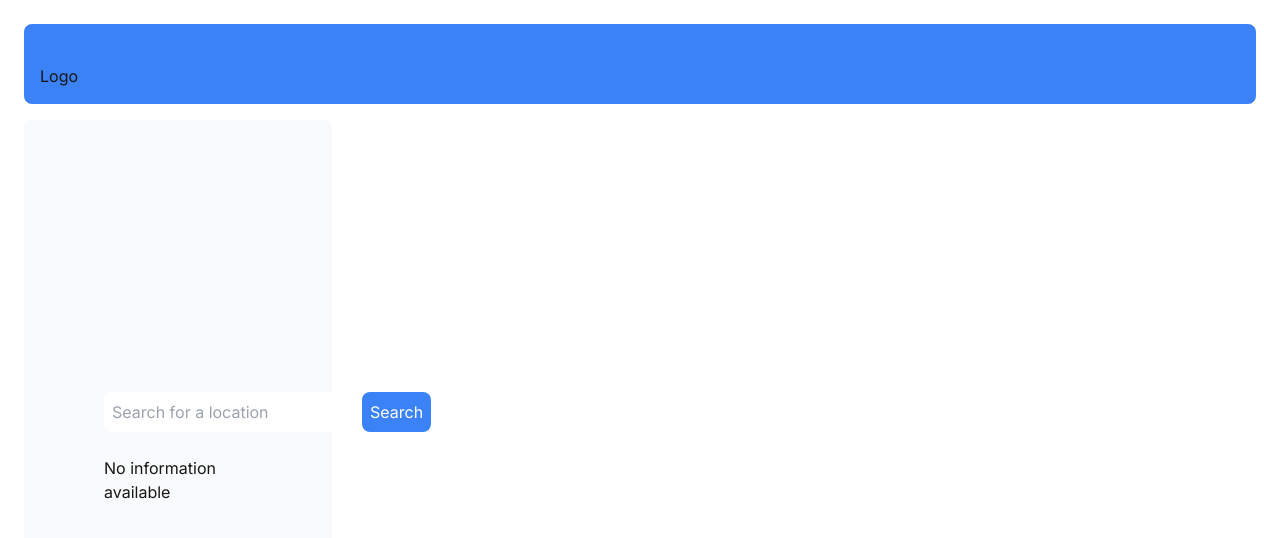
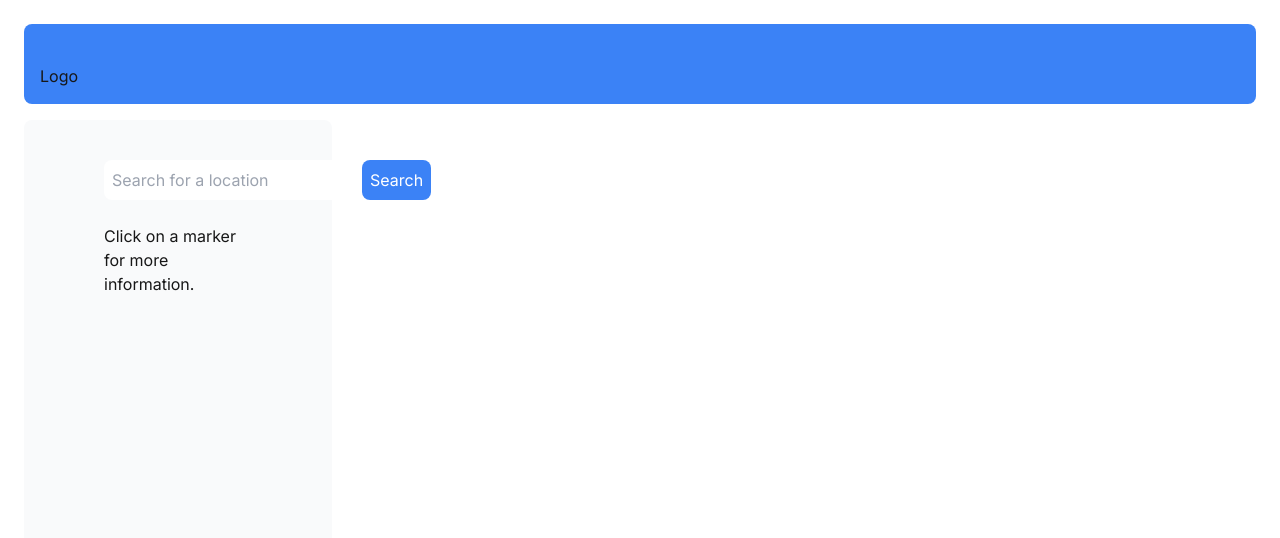
Before and after one commit to RJRandell79/nextjs-collisions, a Next.js app: page / in a window 1280 px wide. Shown: the top 538 px of the page. Built offline with nearby package versions, Linux system fonts and the light colour scheme; no server answers; what proj4 would draw is missing.

Commit message:
refactor: minor tweaks

```diff
--- a/app/page.tsx
+++ b/app/page.tsx
@@ -39,7 +39,7 @@ export default function Home() {
         Logo
       </div>
       <div className="mt-4 flex grow flex-col gap-4 md:flex-row">
-        <div className="flex flex-col justify-center gap-6 rounded-lg bg-gray-50 px-6 py-10 md:w-3/12 md:px-20">
+        <div className="flex flex-col gap-6 rounded-lg bg-gray-50 px-6 py-10 md:w-3/12 md:px-20">
           <SearchForm onSearch={handleSearch} />
           <MoreInfoSection featureId={selectedFeatureId} mapData={mapData} />
         </div>
--- a/app/ui/information.tsx
+++ b/app/ui/information.tsx
@@ -4,8 +4,8 @@ import { useEffect, useState } from 'react';
 import { CollisionProperties, Record } from '@/app/lib/definitions';
 import getRoadClassForNumber from '@/app/lib/roadclass';
 import getSeverity from '@/app/lib/severity';
-import { FaCalendarAlt, FaClock, FaCar, } from 'react-icons/fa';
-import { FaKitMedical } from 'react-icons/fa6';
+import { FaCalendarAlt, FaClock } from 'react-icons/fa';
+import { FaKitMedical, FaCarBurst } from 'react-icons/fa6';
 
 const MoreInfoSection = ({ featureId, mapData } : { featureId: string | null, mapData : Record[] | null }) => {
   const [feature, setFeature] = useState<CollisionProperties | null>(null);
@@ -24,7 +24,7 @@ const MoreInfoSection = ({ featureId, mapData } : { featureId: string | null, ma
 
   if (!isClient) return null;
 
-  if (!feature) return <div>No information available</div>;
+  if (!feature) return <div>Click on a marker for more information.</div>;
 
   return (
     <div className="more-info px-4 pt-4 pb-2 bg-white rounded-lg shadow-md">
@@ -45,7 +45,7 @@ const MoreInfoSection = ({ featureId, mapData } : { featureId: string | null, ma
       </div>
       <div>
         <div className="flex items-center border-t mt-2 pt-2">
-          <FaCar className="mr-2" />
+          <FaCarBurst className="mr-2" />
           <span className="flex justify-between w-full"><strong>No. of Vehicles:</strong> <span>{feature.number_of_vehicles}</span></span>
         </div>
         <div className="flex items-center border-t mt-2 pt-2">
--- a/app/ui/searchform.tsx
+++ b/app/ui/searchform.tsx
@@ -12,14 +12,14 @@ const SearchForm = ({ onSearch } : SearchFormProps) => {
     };
 
     return (
-        <form onSubmit={handleSearch} className="flex gap-2 sapce-x-2">
+        <form onSubmit={handleSearch} className="flex gap-2">
             <label htmlFor="search" className="sr-only">Search for a location</label>
             <input
                 type="search"
                 placeholder="Search for a location"
                 value={searchTerm}
                 onChange={e => setSearchTerm(e.target.value)}
-                className="rounded-lg p-2"
+                className="rounded-lg p-2 grow"
             />
             <button type="submit" className="bg-blue-500 text-white rounded-lg p-2">Search</button>
         </form>
```
